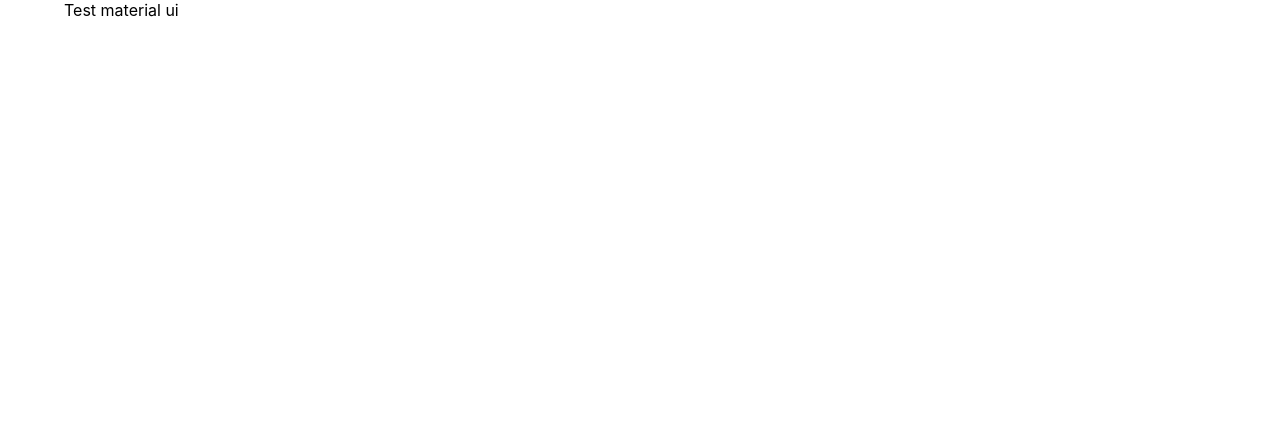
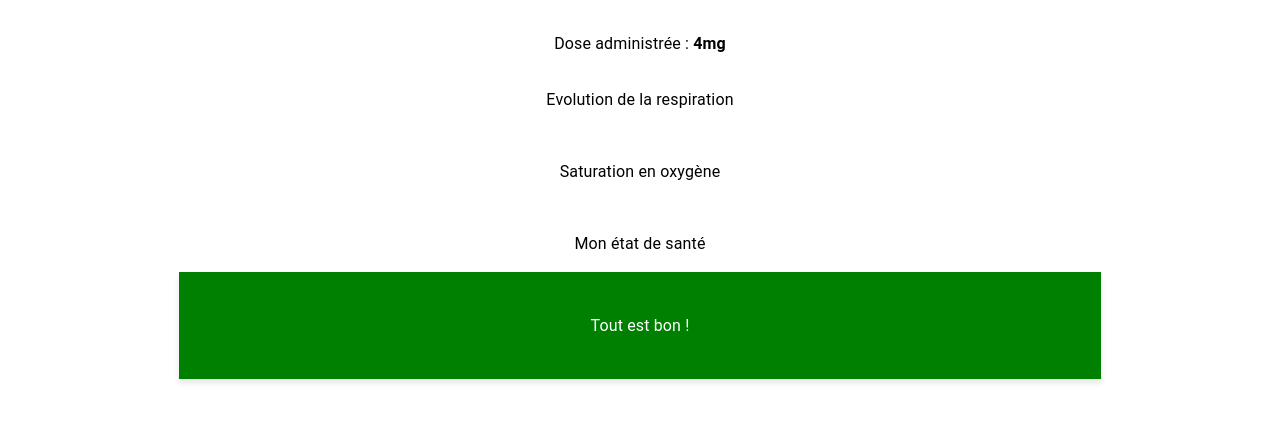
Before and after one commit to merebeabiguime/smart-biomarker-adjust, a React (Create React App) app in the folder frontend/: page / in a window 1280 px wide. Shown: the top 422 px of the page. Built offline with nearby package versions, Linux system fonts and the light colour scheme.

Commit message:
Create basic homepage structure

```diff
--- a/frontend/src/App.tsx
+++ b/frontend/src/App.tsx
@@ -1,8 +1,52 @@
-import { Container } from "@mui/material";
+import { Box, Container, Grid2, Typography } from "@mui/material";
 import "./App.css";
 
 function App() {
-  return <Container>Test material ui</Container>;
+  return (
+    <Container>
+      <Grid2 container justifyContent={"center"} mt={4}>
+        <Grid2>
+          <Typography>
+            Dose administrée : <span style={{ fontWeight: "bold" }}>4mg</span>
+          </Typography>
+        </Grid2>
+      </Grid2>
+      <Grid2 container justifyContent={"center"} mt={4}>
+        <Grid2 mb={2} width={"100%"}>
+          <Typography textAlign={"center"}>
+            Evolution de la respiration
+          </Typography>
+        </Grid2>
+      </Grid2>
+      <Grid2 container justifyContent={"center"} mt={4}>
+        <Grid2 mb={2} width={"100%"}>
+          <Typography textAlign={"center"}>Saturation en oxygène</Typography>
+        </Grid2>
+      </Grid2>
+      <Grid2 container justifyContent={"center"} mt={4}>
+        <Grid2 mb={2} width={"100%"}>
+          <Typography textAlign={"center"}>Mon état de santé</Typography>
+        </Grid2>
+        <Grid2 width={"80%"}>
+          <Box
+            sx={{
+              backgroundColor: "green",
+              p: 2,
+              boxShadow: " 0px 4px 6px rgba(0, 0, 0, 0.1)",
+              minHeight: "75px",
+              alignItems: "center",
+              display: "flex",
+              justifyContent: "center",
+            }}
+          >
+            <Typography textAlign={"center"} sx={{ color: "white" }}>
+              Tout est bon !
+            </Typography>
+          </Box>
+        </Grid2>
+      </Grid2>
+    </Container>
+  );
 }
 
 export default App;
```
